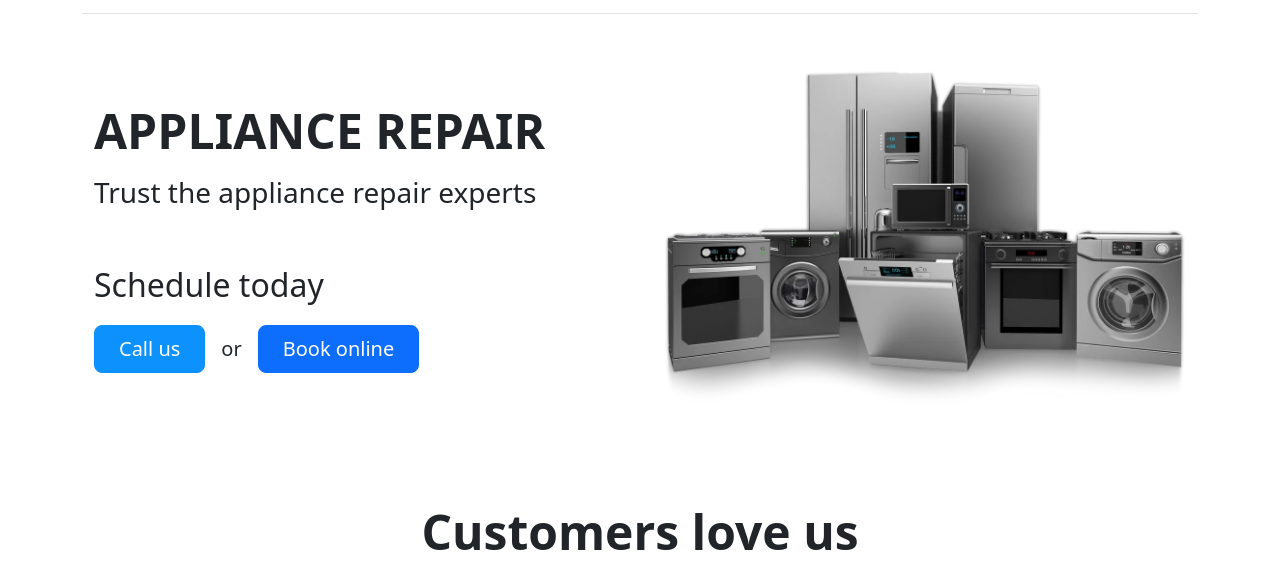
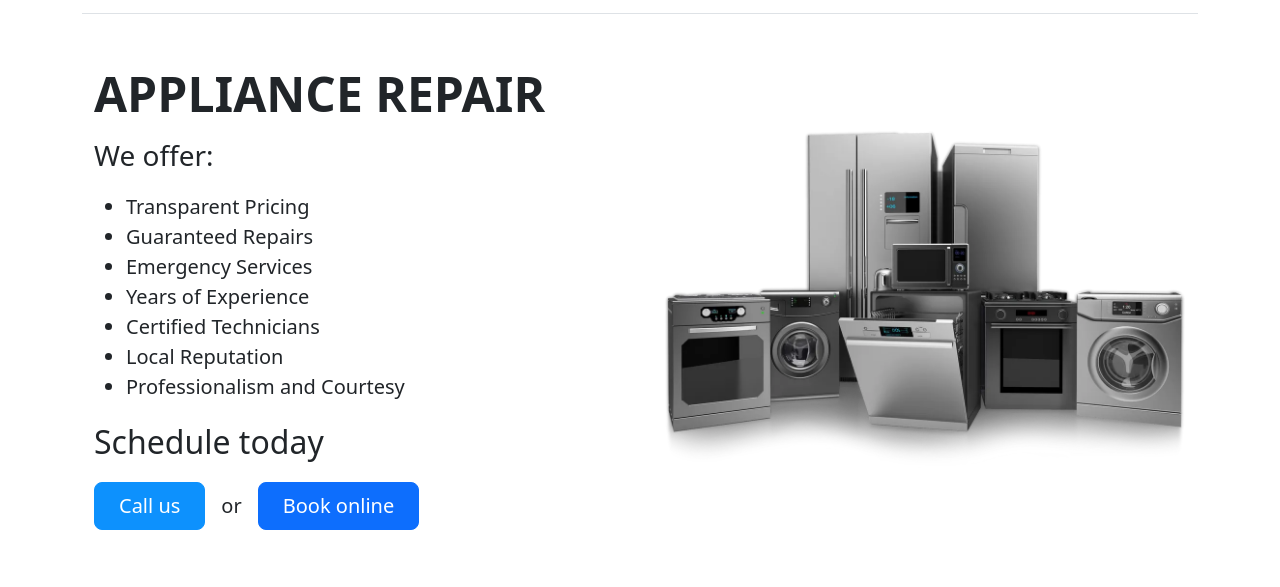
Before and after one commit to iljakononenko/Appliance_service, a plain HTML site: page index.html in a window 1280 px wide. Shown: the part 87-674 px from the top of the page. Drawn offline with nearby package versions, Linux system fonts and the light colour scheme.

Commit message:
change slogan to list

```diff
--- a/index.html
+++ b/index.html
@@ -67,8 +67,31 @@
               <h1 class="display-5 fw-bold lh-1 mb-3 text-uppercase text-center text-lg-start">
                 Appliance Repair
               </h1>
-              <p class="lead fs-3 text-center text-lg-start mb-lg-5">
-                Trust the appliance repair experts
+              <p class="lead fs-3 text-center text-lg-start">
+                We offer:
+                <ul>
+                  <li class="fs-5">
+                    Transparent Pricing
+                  </li>
+                  <li class="fs-5">
+                    Guaranteed Repairs
+                  </li>
+                  <li class="fs-5">
+                    Emergency Services
+                  </li>
+                  <li class="fs-5">
+                    Years of Experience
+                  </li>
+                  <li class="fs-5">
+                    Certified Technicians
+                  </li>
+                  <li class="fs-5">
+                    Local Reputation
+                  </li>
+                  <li class="fs-5">
+                    Professionalism and Courtesy
+                  </li>
+                </ul>
               </p>
               <p class="my-3 mt-lg-0 fs-2 text-center text-lg-start">
                 Schedule today
```
